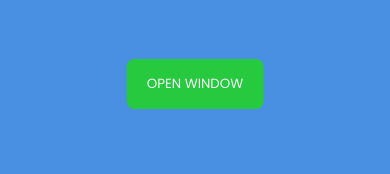
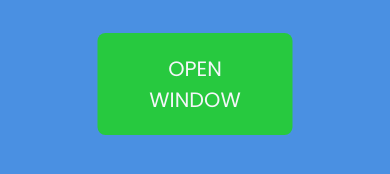
Before and after one commit to aaron-soto/ios-like-window, a plain HTML site: page index.html in a window 390 px wide. Drawn offline with Linux system fonts and the light colour scheme.

Commit message:
Mobile Friendly Font

```diff
--- a/style.css
+++ b/style.css
@@ -132,6 +132,11 @@ body {
 
 @media only screen and (max-width: 768px) {
 
+    .open-modal {
+        font-size: 1.3rem;
+        padding: 20px 25px;
+    }
+
     .modal.fullscreen .modal-body span{
         display: block;
         padding: 5% 6%;
```
